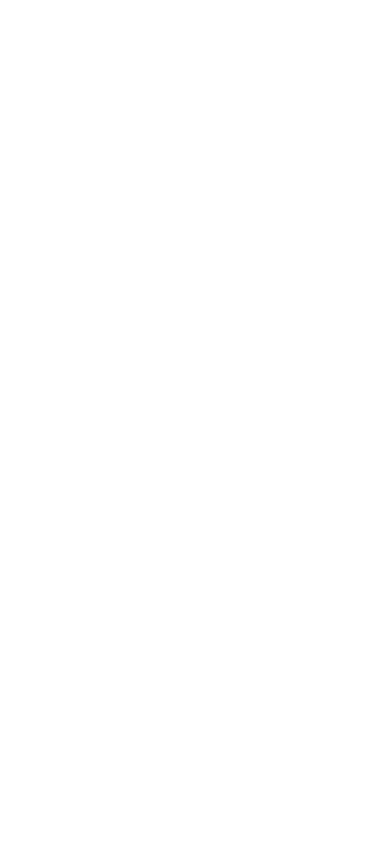
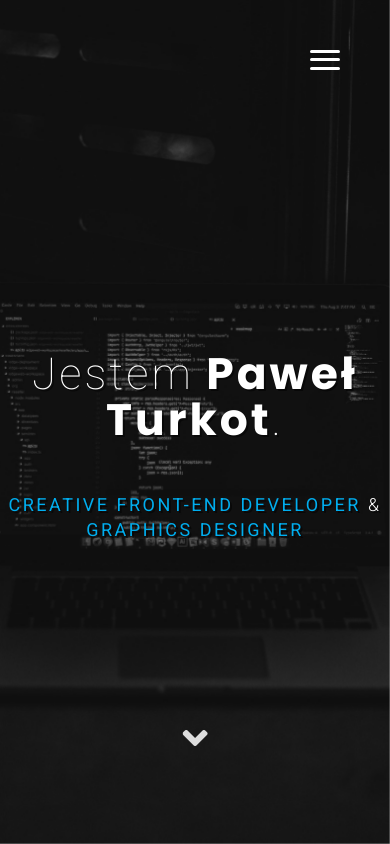
Before and after one commit to LQS666/pawelturkot.pl, a website: page build/index.html in a window 390 px wide. Drawn offline with nearby package versions, Linux system fonts and the light colour scheme.

Commit message:
Add header section

```diff
--- a/source/sass/2-basics/_typography.scss
+++ b/source/sass/2-basics/_typography.scss
@@ -13,7 +13,7 @@ h6 {
 }
 
 h1 {
-  font-size: 54px;
+  font-size: 58px;
   line-height: 1.05;
 
   @media only screen and (max-width: 680px) {
@@ -31,11 +31,11 @@ h2 {
 }
 
 h3 {
-  font-size: 28px;
+  font-size: 24px;
   line-height: 1.38;
 
   @media only screen and (max-width: 680px) {
-    font-size: 22px;
+    font-size: 18px;
   }
 }
 
--- /dev/null
+++ b/source/sass/3-layout/_header.scss
@@ -0,0 +1,306 @@
+header {
+    width: 100%;
+    height: 100vh;
+    background: url('../img/bg.jpg');
+    background-size: cover;
+    background-position: center;
+    background-attachment: fixed;
+    position: relative;
+
+    nav {
+        position: fixed;
+        z-index: 10;
+        top: 0;
+        left: 0;
+        width: 100%;
+        height: 100vh;
+        display: none;
+        opacity: 0;
+        align-items: center;
+        background: rgba(0, 0, 0, .9);
+        animation: appearNav .5s linear both;
+
+        &.active {
+            display: flex;
+        }
+
+        ul {
+            width: 90%;
+            margin: 0 10%;
+            text-align: right;
+            list-style-type: none;
+            opacity: 0;
+            position: relative;
+            animation: appearNavList 1s .3s linear both;
+
+            li {
+                color: $white;
+                text-decoration: none;
+                margin: 20px;
+
+                a {
+                    padding: 0 30px;
+                    display: block;
+                    width: 100%;
+                    font-size: 50px;
+                    font-family: 'Open Sans', sans-serif;
+                    text-transform: uppercase;
+                    color: $white;
+                    transition: all .7s;
+
+                    &:hover {
+                        color: $white;
+                        background: $basicBlue;
+                    }
+
+                    @media only screen and (max-width: 680px) {
+                        font-size: 40px;
+                    }
+                }
+            }
+        }
+    }
+
+    .headerText {
+        height: 100vh;
+        display: flex;
+        align-items: center;
+        justify-content: center;
+        flex-direction: column;
+        text-align: center;
+
+
+        h1 {
+            color: #fff;
+            letter-spacing: 3px;
+            margin: 50px 0;
+            text-shadow: 2px 2px 0 rgba(0, 0, 0, .5);
+            position: relative;
+
+            &:after {
+                content: ' ';
+                position: absolute;
+                top: 0;
+                left: 0;
+                width: 0;
+                height: 100%;
+                background: $gray;
+                animation: appearBlock 1.5s 1s cubic-bezier(.19, 1, .22, 1) forwards;
+            }
+
+            .headerText__animation {
+                opacity: 0;
+                animation: appearText .1s 1.5s linear forwards;
+            }
+
+            .headerText__span {
+                font-weight: 100;
+                font-family: 'Roboto', sans-serif;
+            }
+        }
+
+        h3 {
+            text-transform: uppercase;
+            color: #00aeef;
+            font-weight: 400;
+            font-family: 'Roboto', sans-serif;
+            letter-spacing: 2.5px;
+            text-shadow: 2px 2px 0 rgba(0, 0, 0, .5);
+            position: relative;
+
+            &:after {
+                content: ' ';
+                position: absolute;
+                top: 0;
+                left: 0;
+                width: 0;
+                height: 100%;
+                background: $basicBlue;
+                animation: appearBlock 1.5s 1.5s cubic-bezier(.19, 1, .22, 1) forwards;
+            }
+
+            .headerText2__animation {
+                opacity: 0;
+                animation: appearText .1s 2s linear forwards;
+            }
+
+            .headerText__span {
+                color: #fff;
+                font-weight: 300;
+            }
+        }
+    }
+
+    .mcroyal {
+        z-index: 11;
+        position: fixed;
+        top: 50px;
+        right: 50px;
+        width: 30px;
+        height: 20px;
+        transition: .2s;
+        animation: loadingMcRoyal .5s 1.5s ease-in both;
+        cursor: pointer;
+
+        &:hover {
+            box-shadow: 0px 0px 0px 15px $basicBlue;
+            background: $basicBlue;
+        }
+
+        &:hover>span {
+            animation: anime 2s infinite;
+        }
+
+        &.active {
+            transform: rotate(-90deg);
+
+            span:nth-child(1) {
+                top: calc(50% - 2px);
+                transform: rotate(45deg);
+            }
+
+            span:nth-child(2) {
+                opacity: 0;
+            }
+
+            span:nth-child(3) {
+                bottom: calc(50% - 2px);
+                transform: rotate(-45deg);
+            }
+        }
+
+        span {
+            position: absolute;
+            width: 100%;
+            height: 3px;
+            background: white;
+            left: 0;
+            border-radius: 10px;
+            transition: top .2s .2s, bottom .2s .2s, opacity .2s .2s, transform .2s .4s;
+
+            &:nth-child(1) {
+                top: 0;
+            }
+
+            &:nth-child(2) {
+                top: calc(50% - 2px);
+            }
+
+            &:nth-child(3) {
+                bottom: 0;
+            }
+        }
+    }
+
+    .headerArrow {
+        position: absolute;
+        bottom: 10%;
+        left: 50%;
+        transform: translateX(-50%);
+        animation: headerArrowBouncing 1s infinite both, loadingHeaderArrow .5s 1.7s ease-in both;
+
+        i {
+            color: $silver;
+            font-size: 40px;
+        }
+    }
+}
+
+@keyframes anime {
+    0% {
+        background: $white;
+    }
+
+    50% {
+        background: $black;
+    }
+
+    100% {
+        background: $white;
+    }
+}
+
+@keyframes appearBlock {
+    0% {
+        left: 0;
+        width: 0%;
+    }
+
+    50% {
+        left: 0;
+        width: 100%;
+    }
+
+    100% {
+        left: 100%;
+        width: 0;
+    }
+}
+
+@keyframes appearText {
+    0% {
+        opacity: 0;
+    }
+
+    100% {
+        opacity: 1;
+    }
+}
+
+@keyframes appearNavList {
+    0% {
+        opacity: 0;
+        transform: translateX(-160px);
+    }
+
+    100% {
+        opacity: 1;
+        transform: translateX(0px);
+    }
+}
+
+@keyframes appearNav {
+    0% {
+        opacity: 0;
+    }
+
+    100% {
+        opacity: 1;
+    }
+}
+
+@keyframes loadingMcRoyal {
+    0% {
+        opacity: 0;
+        top: -50px;
+    }
+
+    100% {
+        opacity: 1;
+        top: 50px;
+    }
+}
+
+@keyframes loadingHeaderArrow {
+    0% {
+        opacity: 0;
+    }
+
+    100% {
+        opacity: 1;
+    }
+}
+
+@keyframes headerArrowBouncing {
+    0% {
+        bottom: 10%;
+    }
+
+    50% {
+        bottom: 9%;
+    }
+
+    100% {
+        bottom: 10%;
+    }
+}
--- a/source/sass/main.scss
+++ b/source/sass/main.scss
@@ -1,5 +1,7 @@
 @import '1-tools/normalize';
 
+@import '2-basics/colors';
 @import '2-basics/basic';
 @import '2-basics/typography';
-@import '2-basics/colors';
+
+@import '3-layout/header';
```
Also changed, not shown: build/assets/css/main.min.css, build/assets/img/bg.jpg (added), build/assets/js/script.js (added), build/index.html, source/img/bg.jpg (added).
